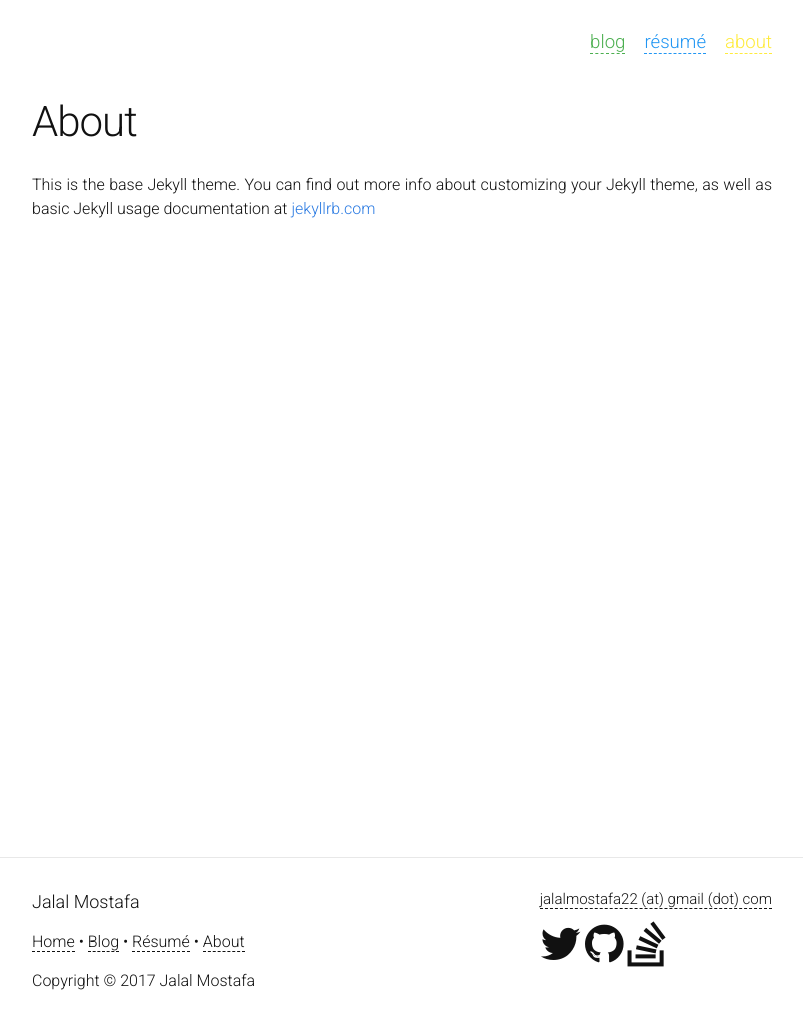
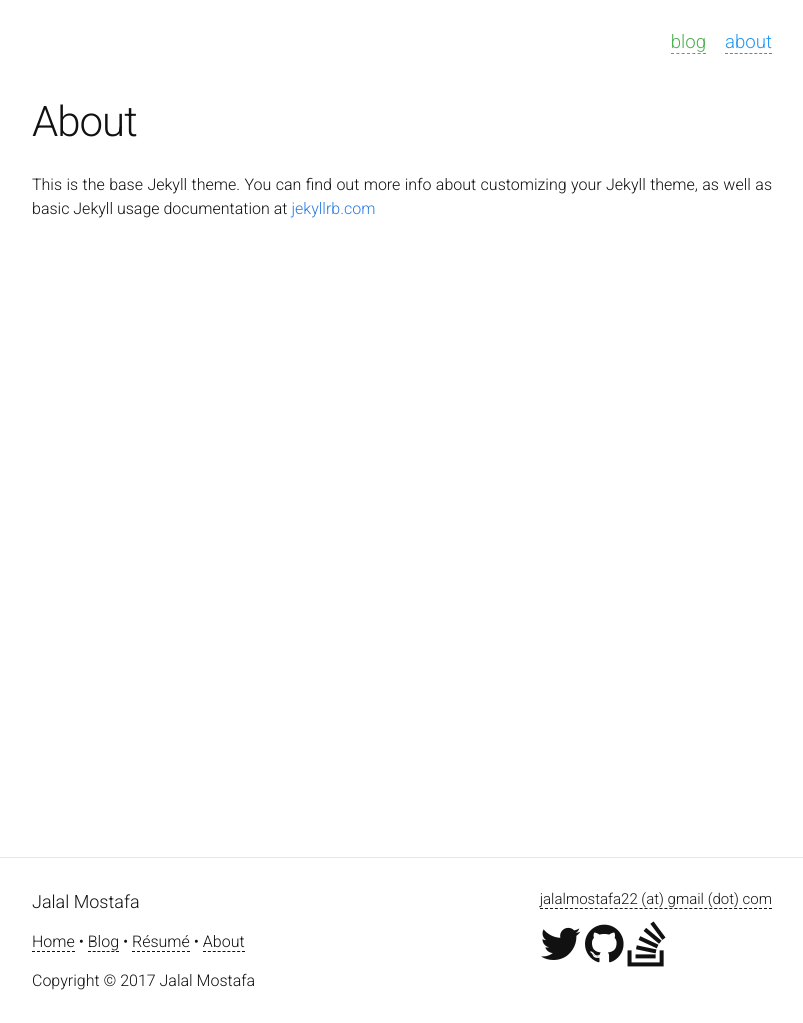
Before and after one commit to jalalmostafa/jalalmostafa.github.io, a Jekyll site: the page built from about.md, in a window 1280 px wide. Shown: the whole page, without its empty margins (238-1041 px from the left). Built offline with Jekyll 4.4.1, drawn with Linux system fonts in a browser that asks for light colours.

Commit message:
hide cv page

```diff
--- a/_includes/footer.html
+++ b/_includes/footer.html
@@ -5,7 +5,7 @@
       <h2 class="footer-heading">{{ site.title }}</h2>
       <ul class="footer-pages">
         <li>
-          <a href="{{ site.baseurl }}" title="Home">Home</a>
+          <a href="{{ site.url }}" title="Home">Home</a>
         </li>
         {% assign sorted_pages = site.pages | sort:"order" %}
         {% for page in sorted_pages %}
@@ -39,7 +39,5 @@
         </ul>
       </span>
     </div>
-
   </div>
-
 </footer>
--- a/_includes/header.html
+++ b/_includes/header.html
@@ -7,9 +7,9 @@
 
       <div class="trigger">
         {% assign sorted_pages = site.pages | sort:"order" %}
-        {% for my_page in sorted_pages %}
-          {% if my_page.title %}
-          <a class="page-link multi-color" href="{{ my_page.url | prepend: site.baseurl }}">{{ my_page.title }}</a>
+        {% for page in sorted_pages %}
+          {% if page.title and page.show != false %}
+          <a class="page-link multi-color" href="{{ page.url | prepend: site.baseurl }}">{{ page.title }}</a>
           {% endif %}
         {% endfor %}
       </div>
--- a/_sass/_layout.scss
+++ b/_sass/_layout.scss
@@ -110,7 +110,7 @@
         .page-link {
             // display: block;
             // padding: 5px 10px;
-            margin-left: 20px;
+            margin-left: 15px;
             &:not(:last-child) {
                 margin-right: 0;
             }
--- a/cv.html
+++ b/cv.html
@@ -3,5 +3,6 @@ layout: cv
 title: Résumé
 permalink: /resume/
 order: 2
+show: false
 ---
 Hello I am Jalal
```
